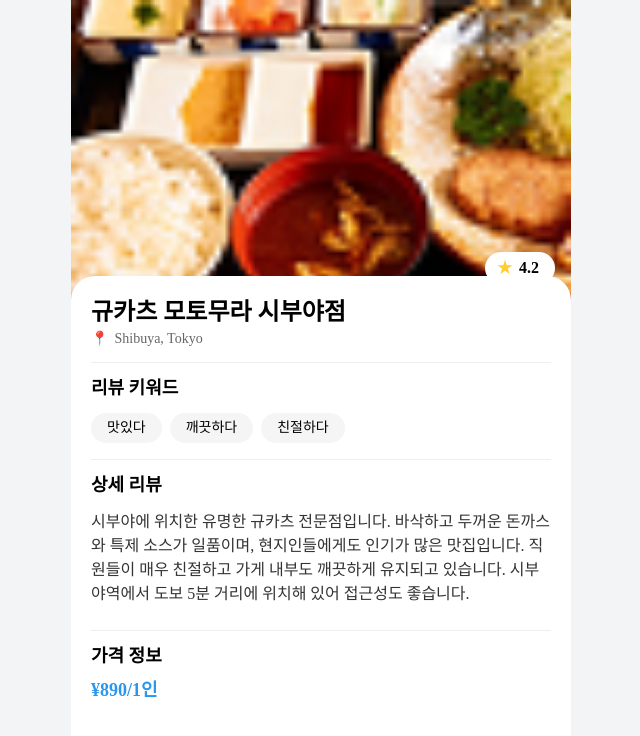
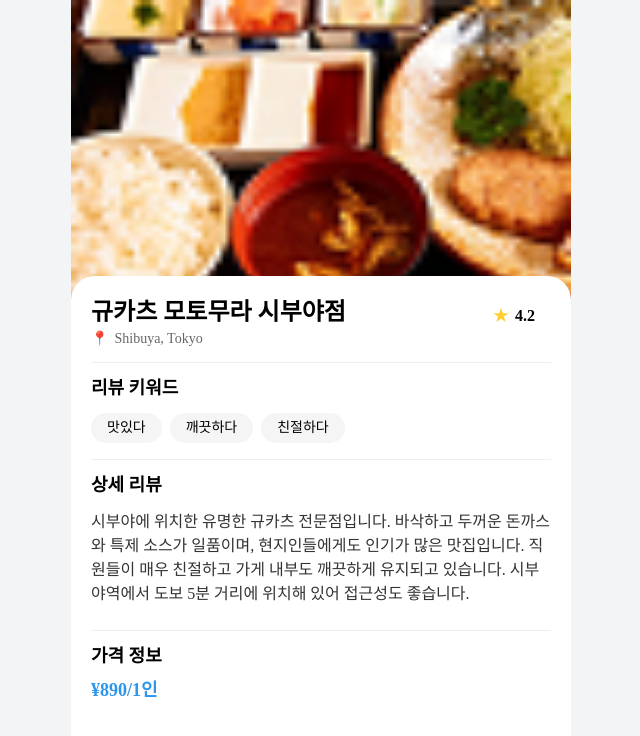
Before and after one commit to CSID-DGU/2025-1-CSC4004-1-9-YumYumGuide, a Next.js app in the folder frontend/: page /detail/1 in a window 1280 px wide. Shown: the top 736 px of the page, without its empty margins (319-959 px from the left). Built offline with nearby package versions, Linux system fonts and the light colour scheme.

Commit message:
style: detail css

```diff
--- a/frontend/src/app/detail/[id]/detail.css
+++ b/frontend/src/app/detail/[id]/detail.css
@@ -55,15 +55,10 @@
   }
 
   .rating-badge {
-    position: absolute;
-    bottom: 16px;
-    right: 16px;
     background-color: white;
     border-radius: 24px;
     padding: 8px 12px;
-    display: flex;
-    align-items: center;
-    box-shadow: 0 2px 8px rgba(0, 0, 0, 0.1);
+    width: 70px;
   }
 
   .content-container {
@@ -73,6 +68,10 @@
     position: relative;
     padding: 24px 20px;
     z-index: 1;
+  }
+
+  .title-container{
+    justify-content: space-between;
   }
 
   .title {
--- a/frontend/src/app/detail/[id]/page.tsx
+++ b/frontend/src/app/detail/[id]/page.tsx
@@ -100,15 +100,17 @@ export default function TripDetailPage({ params }: TripDetailProps) {
         {/* <button className="bookmark-button">
           ☐
         </button> */}
-        <div className="rating-badge">
-          <span className="rating-star">★</span>
-          <span className="rating-text">{mockData.rating}</span>
-          {/* <span className="rating-count">({mockData.reviewCount})</span> */}
-        </div>
+
       </div>
 
       <div className="content-container">
-        <h1 className="title">{mockData.name}</h1>
+        <div className='flex title-container'>
+          <h1 className="title">{mockData.name}</h1>
+          <div className="rating-badge">
+            <span className="rating-star">★</span>
+            <span className="rating-text">{mockData.rating}</span>
+          </div>
+        </div>
         <div className="location">
           <span className="location-icon">📍</span>
           <span>{mockData.location}</span>
```
